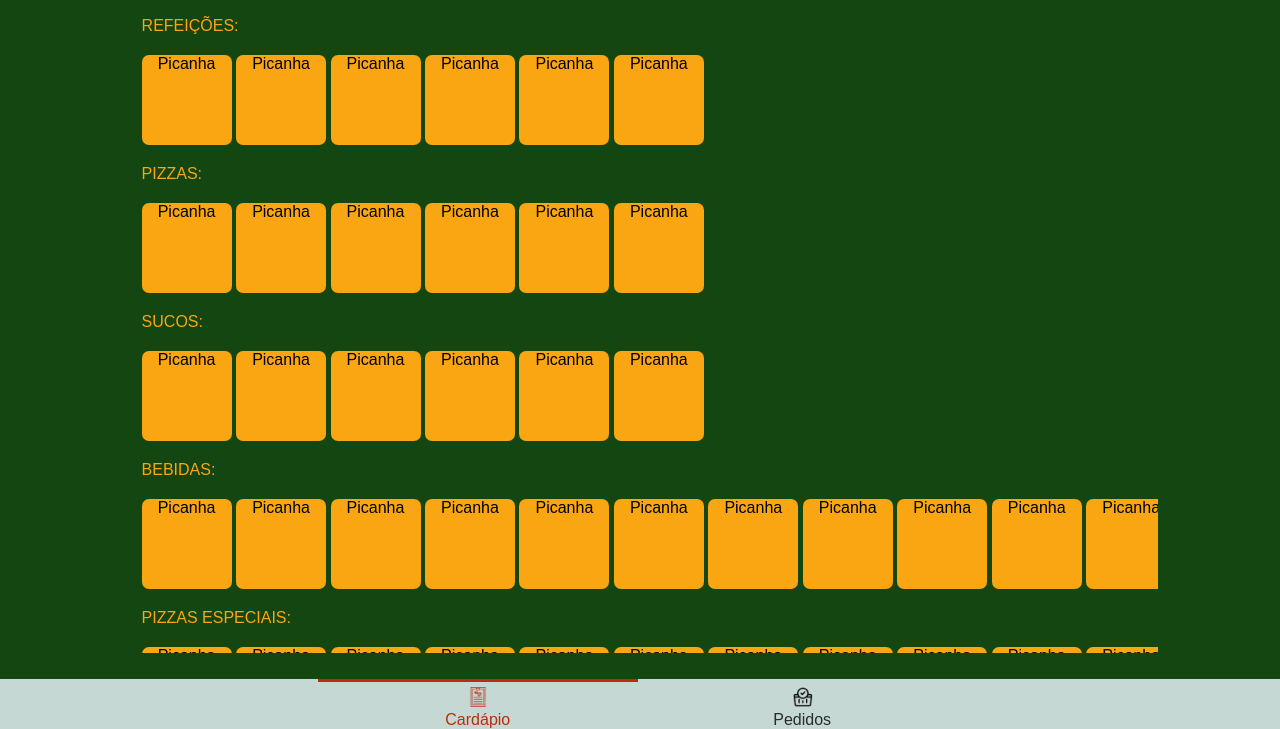
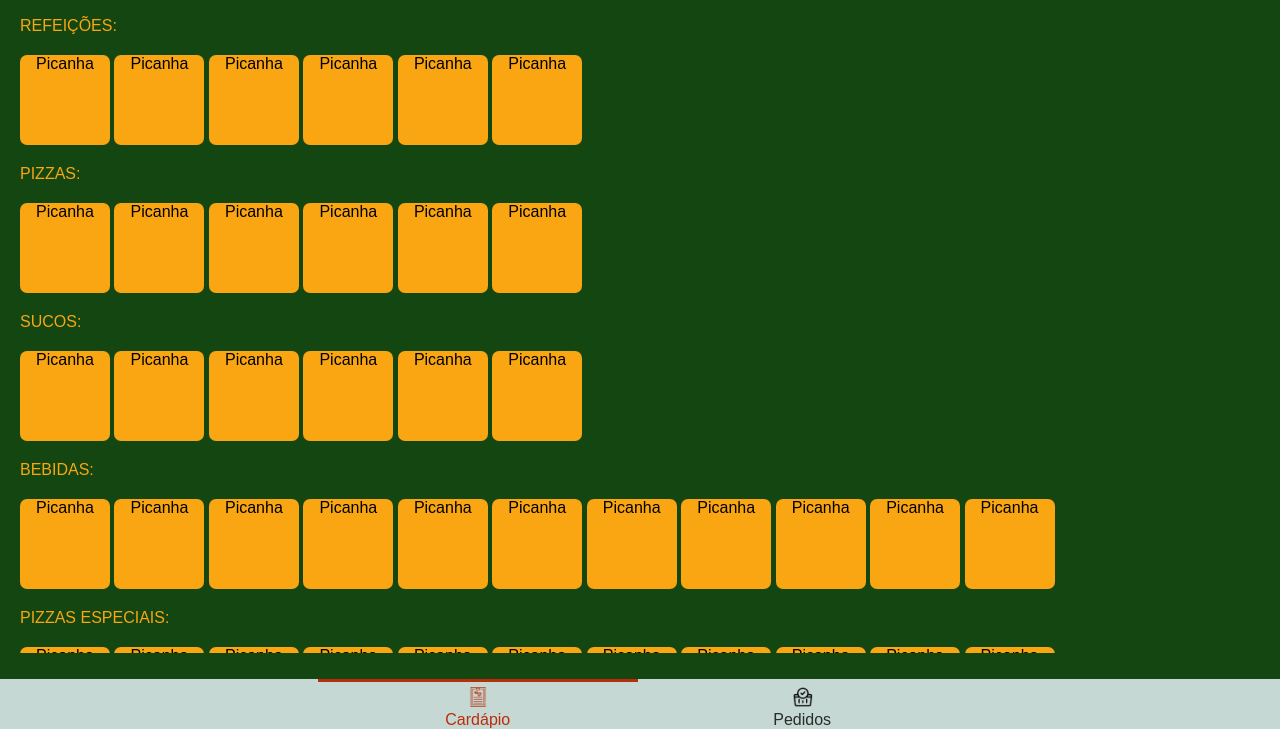
Before and after one commit to Allexandre-Meneses/cardapio-digital, a plain HTML site: page pages/cardapio.html in a window 1280 px wide. Shown: the part 71-800 px from the top of the page. Drawn offline with Linux system fonts and the light colour scheme; a web font is replaced by a local one.

Commit message:
Update body cardapio

```diff
--- a/style/cardapio-page.css
+++ b/style/cardapio-page.css
@@ -30,7 +30,7 @@ header {
 }
 
 main {
-    max-width: 90%;
+    width: 100%;
     /*padding-bottom: 5px;*/
     max-height: 82vh;
     margin: auto;
@@ -51,7 +51,7 @@ h1 {
 }
 
 .categorias {
-    max-width: 90%;
+    max-width: 100%;
     margin: auto;
     text-align: start;
     margin-top: 20px;
```
